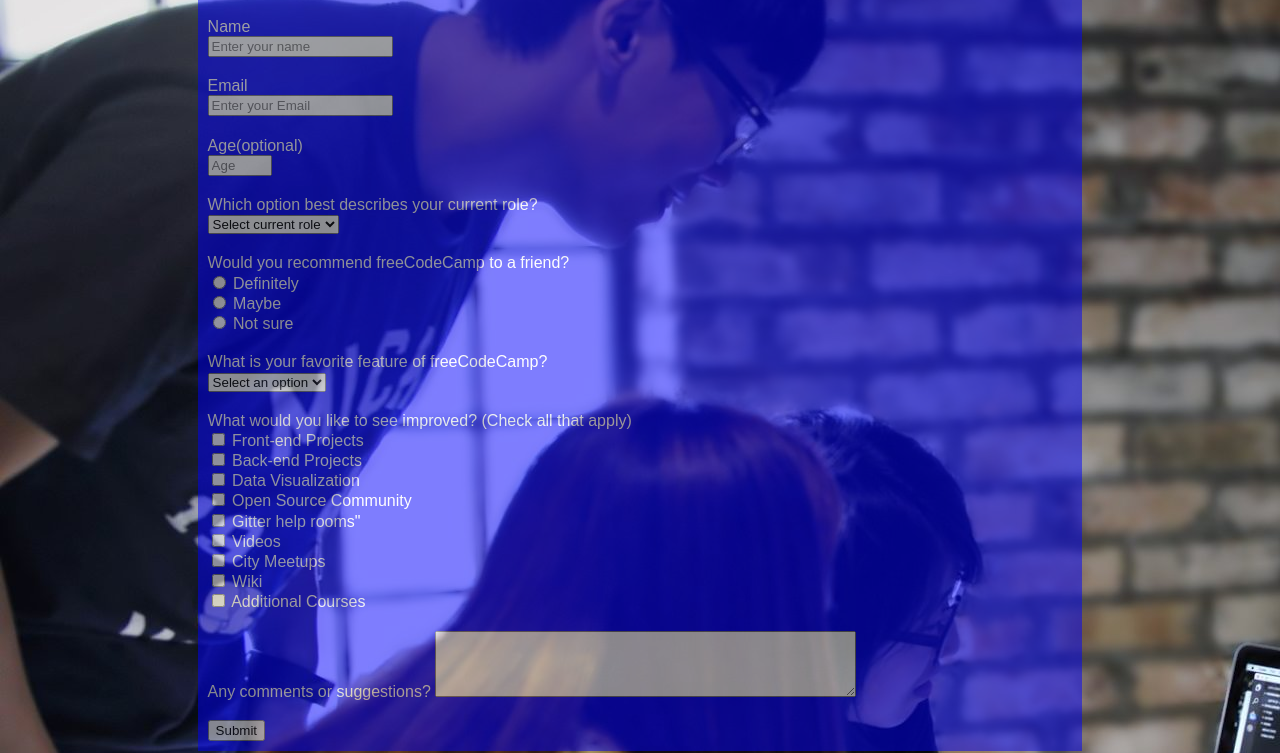
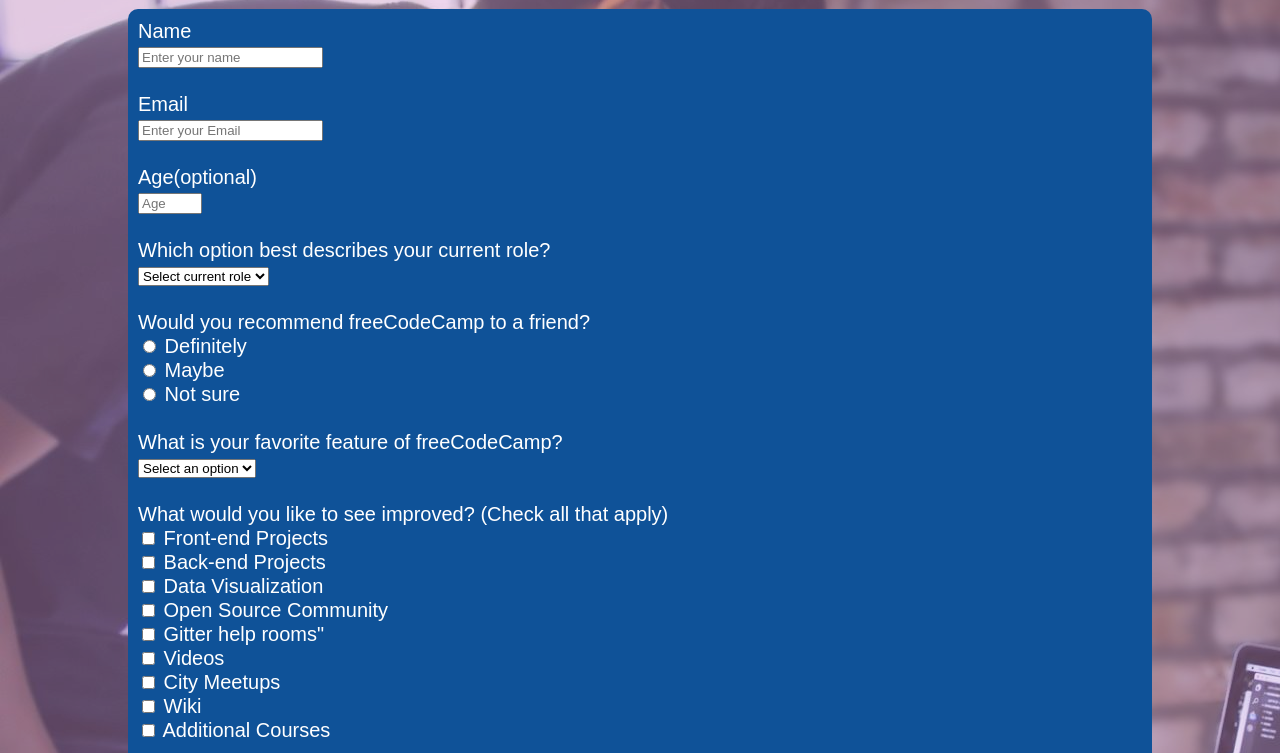
Before and after one commit to NATASHAC-eng/MICROVERSE-TRIALS, a plain HTML site: page index.html in a window 1280 px wide. Shown: the part 134-887 px from the top of the page. Drawn offline with Linux system fonts and the light colour scheme.

Commit message:
added some few css changes

```diff
--- a/styles.css
+++ b/styles.css
@@ -3,22 +3,23 @@
     background-image:url("survey-form-background.jpeg");
     background-attachment: fixed;
     background-repeat: no-repeat;
-    opacity: 1px;
+
 
 }
 #main
-{   font-family: Arial, Helvetica, sans-serif;
-    font-weight: 400;
-    line-height: 1.2;
-    margin-left: 15%;
-    margin-right:15%;
-    color:white;
-    padding: 10px;
-    background-color: blue;
-    /* width:600px; */
-    opacity:0.5;
-    overflow-y: hidden;
+{
+background-color: rgb(221,160,221,0.4);
+color:white;
+font-family: Arial, Helvetica, sans-serif;
+font-weight: 400;
+margin: 0 auto;
+line-height: 1.2;
+position:absolute;
+top:0px;
+width:100%;
+left:0px;
 }
+
 #title
 {
     font-size: 35px;
@@ -28,4 +29,14 @@
 {
     font-size: 20px;
     text-align: center;
+    font-style: italic;
 }
+#survey-form
+{
+    padding:10px;
+    margin:10%;
+    margin-top: 30px;
+    font-size: 20px;
+    border-radius: 10px;
+    background-color:#0F5298;
+}
```
Also changed, not shown: index.html (+1 -0 lines).
